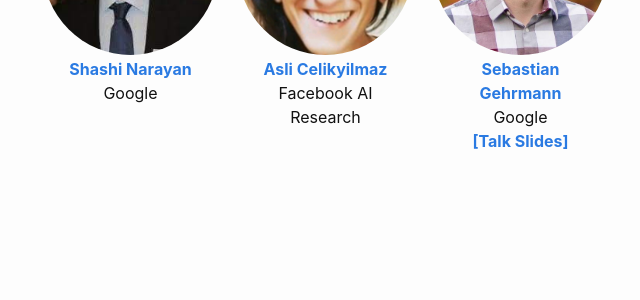
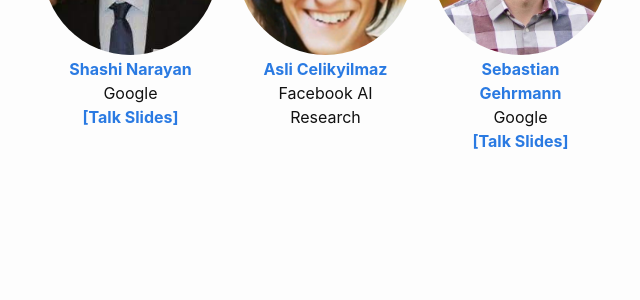
Before and after one commit to newsumm/newsumm.github.io, a Jekyll site: the page built from index.md, in a window 1280 px wide and 900 px high, scrolled down 3294 px. Shown: the part 153-453 px from the top of the window, without its empty margins (217-857 px from the left). Built offline with Jekyll 4.4.1, drawn with Linux system fonts in a browser that asks for light colours.

Commit message:
Update index.md

```diff
--- a/index.md
+++ b/index.md
@@ -163,7 +163,10 @@ All deadlines are 11.59 pm UTC -12h (“anywhere on Earth”).
 			<a href="https://sites.google.com/view/shashinarayan/"><b>Shashi Narayan</b></a>
 			<br>
 			Google
-		</h4>
+      <br>
+      <a href="NewSum 2021_Invited Talk-Shared.pdf" target="_blank">
+	    <b>[Talk Slides]</b></a>
+      </h4>
 		</center>
 	  </div>
 	</div>
```
